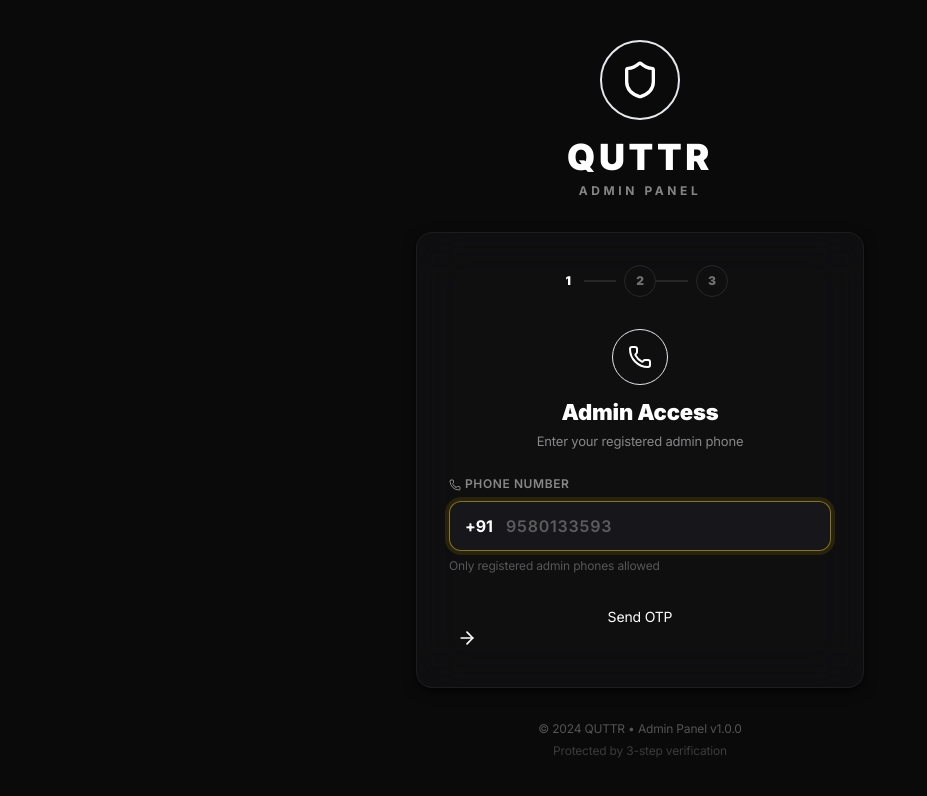
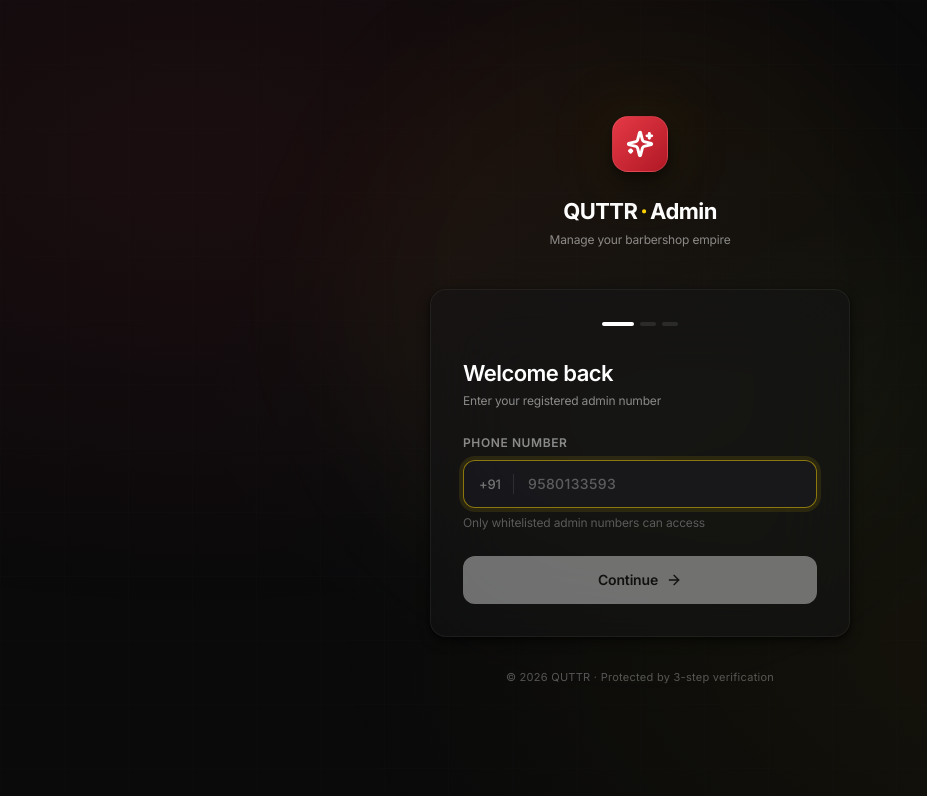
Before and after one commit to polluxvs0-netizen/quttr-admin, a Next.js app: page /login in a window 1280 px wide. Shown: the top 796 px of the page, without its empty margins (0-927 px from the left). Built offline with nearby package versions, Linux system fonts and the light colour scheme.

Commit message:
Update page.js

```diff
--- a/src/app/login/page.js
+++ b/src/app/login/page.js
@@ -4,24 +4,16 @@ import { useState, useEffect, useRef } from 'react';
 import { useRouter } from 'next/navigation';
 import toast from 'react-hot-toast';
 import {
-  Shield,
-  Phone,
-  Lock,
-  ArrowRight,
-  Loader2,
-  ShieldCheck,
-  KeyRound,
-  ChevronLeft,
-  Eye,
-  EyeOff,
+  Shield, Phone, Lock, ArrowRight, Loader2,
+  ShieldCheck, KeyRound, ChevronLeft, Eye, EyeOff,
+  Sparkles, Command,
 } from 'lucide-react';
 import { authService } from '../../services/auth';
 
 export default function LoginPage() {
   const router = useRouter();
-  const [step, setStep] = useState(1); // 1: phone, 2: otp, 3: password
+  const [step, setStep] = useState(1);
   const [loading, setLoading] = useState(false);
-
   const [phone, setPhone] = useState('');
   const [otp, setOtp] = useState(['', '', '', '']);
   const [password, setPassword] = useState('');
@@ -31,14 +23,10 @@ export default function LoginPage() {
 
   const otpRefs = [useRef(null), useRef(null), useRef(null), useRef(null)];
 
-  // Redirect if already logged in
   useEffect(() => {
-    if (authService.isAuthenticated()) {
-      router.push('/dashboard');
-    }
+    if (authService.isAuthenticated()) router.push('/dashboard');
   }, [router]);
 
-  // Resend OTP timer
   useEffect(() => {
     if (resendTimer > 0) {
       const timer = setTimeout(() => setResendTimer(resendTimer - 1), 1000);
@@ -46,29 +34,23 @@ export default function LoginPage() {
     }
   }, [resendTimer]);
 
-  // Auto-focus first OTP box when moving to step 2
   useEffect(() => {
     if (step === 2 && otpRefs[0].current) {
       setTimeout(() => otpRefs[0].current?.focus(), 300);
     }
   }, [step]);
 
-  // ─── Step 1: Send OTP ─────────────────────────
   const handleSendOTP = async (e) => {
     e.preventDefault();
     const cleanPhone = phone.replace(/\D/g, '').slice(-10);
-
-    if (cleanPhone.length !== 10) {
-      toast.error('Enter valid 10-digit phone number');
-      return;
-    }
+    if (cleanPhone.length !== 10) return toast.error('Enter valid 10-digit number');
 
     setLoading(true);
     const result = await authService.sendOTP(cleanPhone);
     setLoading(false);
 
     if (result.success) {
-      toast.success('OTP sent to your phone');
+      toast.success('OTP sent successfully');
       setStep(2);
       setResendTimer(60);
       setDevOTP(result.devOTP);
@@ -77,28 +59,17 @@ export default function LoginPage() {
     }
   };
 
-  // ─── OTP Input Handler ────────────────────────
   const handleOtpChange = (index, value) => {
     if (!/^\d*$/.test(value)) return;
     const newOtp = [...otp];
     newOtp[index] = value.slice(-1);
     setOtp(newOtp);
-
-    // Auto-advance
-    if (value && index < 3) {
-      otpRefs[index + 1].current?.focus();
-    }
-
-    // Auto-submit when complete
-    if (index === 3 && value && newOtp.every((d) => d)) {
-      handleVerifyOTP(newOtp.join(''));
-    }
+    if (value && index < 3) otpRefs[index + 1].current?.focus();
+    if (index === 3 && value && newOtp.every((d) => d)) handleVerifyOTP(newOtp.join(''));
   };
 
   const handleOtpKeyDown = (index, e) => {
-    if (e.key === 'Backspace' && !otp[index] && index > 0) {
-      otpRefs[index - 1].current?.focus();
-    }
+    if (e.key === 'Backspace' && !otp[index] && index > 0) otpRefs[index - 1].current?.focus();
   };
 
   const handleOtpPaste = (e) => {
@@ -110,13 +81,9 @@ export default function LoginPage() {
     }
   };
 
-  // ─── Step 2: Verify OTP ───────────────────────
   const handleVerifyOTP = async (otpCode) => {
     const code = otpCode || otp.join('');
-    if (code.length !== 4) {
-      toast.error('Enter complete 4-digit OTP');
-      return;
-    }
+    if (code.length !== 4) return toast.error('Enter complete OTP');
 
     setLoading(true);
     const result = await authService.verifyOTP(phone, code);
@@ -132,215 +99,154 @@ export default function LoginPage() {
     }
   };
 
-  // ─── Step 3: Verify Password + Login ─────────
   const handleLogin = async (e) => {
     e.preventDefault();
-    if (!password || password.length < 6) {
-      toast.error('Enter your admin password');
-      return;
-    }
+    if (!password || password.length < 6) return toast.error('Enter your password');
 
     setLoading(true);
     const result = await authService.login(phone, password);
     setLoading(false);
 
     if (result.success) {
-      toast.success(`Welcome back, ${result.admin.name}!`);
-      setTimeout(() => router.push('/dashboard'), 500);
+      toast.success(`Welcome, ${result.admin.name}`);
+      setTimeout(() => router.push('/dashboard'), 400);
     } else {
       toast.error(result.message);
       setPassword('');
     }
   };
 
-  // ─── Resend OTP ───────────────────────────────
   const handleResendOTP = async () => {
     if (resendTimer > 0) return;
     setLoading(true);
     const result = await authService.sendOTP(phone);
     setLoading(false);
-
     if (result.success) {
       toast.success('New OTP sent');
       setResendTimer(60);
       setOtp(['', '', '', '']);
       setDevOTP(result.devOTP);
-    } else {
-      toast.error(result.message);
-    }
-  };
-
-  // ─── Back button ──────────────────────────────
-  const handleBack = () => {
-    if (step === 2) {
-      setStep(1);
-      setOtp(['', '', '', '']);
-    } else if (step === 3) {
-      setStep(2);
-      setPassword('');
     }
   };
 
   return (
-    <div className="min-h-screen bg-dark-900 flex items-center justify-center p-4 relative overflow-hidden">
-      {/* ─── Animated Background ───────────────── */}
-      <div className="absolute inset-0 bg-mesh"></div>
-
-      <div className="absolute top-0 left-0 w-96 h-96 bg-gold-500/10 rounded-full blur-3xl animate-pulse"></div>
-      <div className="absolute bottom-0 right-0 w-96 h-96 bg-secondary-500/10 rounded-full blur-3xl animate-pulse"></div>
+    <div className="min-h-screen bg-surface-50 relative overflow-hidden flex items-center justify-center p-6">
+      {/* Background effects */}
+      <div className="fixed inset-0 mesh-bg pointer-events-none" />
+      <div className="fixed inset-0 grid-bg pointer-events-none opacity-40" />
+      <div className="fixed top-0 left-1/2 -translate-x-1/2 w-[600px] h-[600px] bg-accent-500/[0.03] rounded-full blur-3xl" />
 
       {/* Grid pattern */}
-      <div
-        className="absolute inset-0 opacity-[0.02]"
-        style={{
-          backgroundImage:
-            'linear-gradient(rgba(255,255,255,0.1) 1px, transparent 1px), linear-gradient(90deg, rgba(255,255,255,0.1) 1px, transparent 1px)',
-          backgroundSize: '50px 50px',
-        }}
-      ></div>
+      <div className="absolute inset-0 noise pointer-events-none" />
 
-      {/* ─── Main Card ─────────────────────────── */}
-      <div className="w-full max-w-md relative z-10 animate-slide-up">
-        {/* Logo Section */}
-        <div className="text-center mb-8">
-          <div className="inline-block relative">
-            <div className="absolute inset-0 bg-gold-500/20 rounded-full blur-2xl animate-pulse"></div>
-            <div className="relative w-20 h-20 mx-auto rounded-full bg-gradient-red border-2 border-gold-500 flex items-center justify-center shadow-red-lg">
-              <Shield className="w-10 h-10 text-white" />
+      {/* Main content */}
+      <div className="w-full max-w-[420px] relative z-10 animate-slide-up">
+        {/* Logo */}
+        <div className="mb-10 flex flex-col items-center">
+          <div className="relative mb-6">
+            <div className="absolute inset-0 bg-accent-500/20 rounded-2xl blur-2xl animate-glow" />
+            <div className="relative w-14 h-14 rounded-2xl bg-gradient-to-br from-brand-500 to-brand-700 border border-white/10 flex items-center justify-center shadow-elevation-3">
+              <Sparkles className="w-7 h-7 text-white" strokeWidth={2.5} />
             </div>
           </div>
 
-          <h1 className="text-4xl font-black text-gradient-gold tracking-widest mt-4">
-            QUTTR
+          <h1 className="text-2xl font-bold tracking-tight">
+            QUTTR<span className="text-accent-500 font-mono">·</span>Admin
           </h1>
-          <p className="text-xs font-bold text-white/50 tracking-[0.3em] mt-1">
-            ADMIN PANEL
-          </p>
+          <p className="text-caption mt-1">Manage your barbershop empire</p>
         </div>
 
-        {/* ─── Card ──────────────────────────── */}
-        <div className="card p-8">
-          {/* Step Indicator */}
-          <div className="flex items-center justify-center gap-2 mb-8">
+        {/* Card */}
+        <div className="card p-8 backdrop-blur-2xl">
+          {/* Progress */}
+          <div className="flex items-center justify-center gap-1.5 mb-8">
             {[1, 2, 3].map((s) => (
-              <div key={s} className="flex items-center">
               <div
-                  className={`w-8 h-8 rounded-full flex items-center justify-center text-xs font-black transition-all ${
-                    step >= s
-                      ? 'bg-gradient-gold text-dark-900 shadow-gold'
-                      : 'bg-dark-400 text-white/40 border border-white/10'
+                key={s}
+                className={`h-1 rounded-full transition-all duration-500 ${
+                  step > s ? 'w-8 bg-accent-500'
+                    : step === s ? 'w-8 bg-white'
+                    : 'w-4 bg-white/10'
                 }`}
-                >
-                  {step > s ? '✓' : s}
-                </div>
-                {s < 3 && (
-                  <div
-                    className={`w-8 h-0.5 transition-all ${
-                      step > s ? 'bg-gold-500' : 'bg-white/10'
-                    }`}
-                  ></div>
-                )}
-              </div>
+              />
             ))}
           </div>
 
           {/* Back button */}
           {step > 1 && (
             <button
-              onClick={handleBack}
-              className="flex items-center gap-1 text-white/50 hover:text-white text-sm mb-4 transition-colors"
+              onClick={() => step === 2 ? (setStep(1), setOtp(['', '', '', ''])) : (setStep(2), setPassword(''))}
+              className="flex items-center gap-1.5 text-white/40 hover:text-white text-sm mb-6 transition-colors group"
               disabled={loading}
             >
-              <ChevronLeft className="w-4 h-4" />
+              <ChevronLeft className="w-4 h-4 group-hover:-translate-x-0.5 transition-transform" />
               Back
             </button>
           )}
 
-          {/* ═══════════════════════════════════════
-              STEP 1: PHONE NUMBER
-              ═══════════════════════════════════════ */}
+          {/* STEP 1: Phone */}
           {step === 1 && (
             <form onSubmit={handleSendOTP} className="animate-fade-in">
-              <div className="text-center mb-6">
-                <div className="w-14 h-14 mx-auto rounded-full bg-gold-500/15 border border-gold-500/30 flex items-center justify-center mb-3">
-                  <Phone className="w-6 h-6 text-gold-500" />
-                </div>
-                <h2 className="text-2xl font-black text-white">Admin Access</h2>
-                <p className="text-white/50 text-sm mt-1">
-                  Enter your registered admin phone
-                </p>
+              <div className="mb-6">
+                <h2 className="text-heading mb-1">Welcome back</h2>
+                <p className="text-caption">Enter your registered admin number</p>
               </div>
 
-              <label className="label">
-                <Phone className="w-3 h-3 inline mr-1" />
-                Phone Number
-              </label>
+              <div className="mb-6">
+                <label className="label">Phone Number</label>
                 <div className="relative">
                   <div className="absolute inset-y-0 left-4 flex items-center pointer-events-none">
-                  <span className="text-gold-500 font-bold">+91</span>
+                    <span className="text-white/40 font-medium text-sm">+91</span>
+                    <div className="w-px h-5 bg-white/10 ml-3" />
                   </div>
                   <input
                     type="tel"
                     value={phone}
-                  onChange={(e) =>
-                    setPhone(e.target.value.replace(/\D/g, '').slice(0, 10))
-                  }
+                    onChange={(e) => setPhone(e.target.value.replace(/\D/g, '').slice(0, 10))}
                     placeholder="9580133593"
-                  className="input pl-14 text-lg tracking-wider font-semibold"
+                    className="input pl-16 text-base font-medium tracking-wide"
                     maxLength={10}
                     autoFocus
                     disabled={loading}
                   />
                 </div>
-              <p className="label-hint">Only registered admin phones allowed</p>
+                <p className="label-hint">Only whitelisted admin numbers can access</p>
+              </div>
 
               <button
                 type="submit"
                 disabled={loading || phone.length !== 10}
-                className="btn-gold w-full mt-6 h-14 text-base"
+                className="btn-primary w-full h-12 text-base"
               >
                 {loading ? (
-                  <>
-                    <Loader2 className="w-5 h-5 animate-spin mr-2" />
-                    Sending OTP...
-                  </>
+                  <><Loader2 className="w-4 h-4 animate-spin" /> Sending...</>
                 ) : (
-                  <>
-                    Send OTP
-                    <ArrowRight className="w-5 h-5 ml-2" />
-                  </>
+                  <>Continue <ArrowRight className="w-4 h-4" /></>
                 )}
               </button>
             </form>
           )}
 
-          {/* ═══════════════════════════════════════
-              STEP 2: OTP VERIFICATION
-              ═══════════════════════════════════════ */}
+          {/* STEP 2: OTP */}
           {step === 2 && (
             <div className="animate-fade-in">
-              <div className="text-center mb-6">
-                <div className="w-14 h-14 mx-auto rounded-full bg-gold-500/15 border border-gold-500/30 flex items-center justify-center mb-3">
-                  <ShieldCheck className="w-6 h-6 text-gold-500" />
-                </div>
-                <h2 className="text-2xl font-black text-white">Verify OTP</h2>
-                <p className="text-white/50 text-sm mt-1">
-                  Enter 4-digit code sent to
+              <div className="mb-6">
+                <h2 className="text-heading mb-1">Verify OTP</h2>
+                <p className="text-caption">
+                  Sent to <span className="text-white/80 font-medium">+91 {phone}</span>
                 </p>
-                <p className="text-gold-500 font-bold mt-1">+91 {phone}</p>
               </div>
 
-              {/* Dev OTP display */}
               {devOTP && (
-                <div className="bg-gold-500/10 border border-gold-500/30 rounded-xl p-3 mb-4 text-center">
-                  <p className="text-xs text-gold-500 font-bold">
-                    DEV MODE — OTP: <span className="tracking-widest">{devOTP}</span>
+                <div className="mb-6 p-3 rounded-xl bg-accent-500/[0.08] border border-accent-500/20">
+                  <p className="text-xs text-accent-400 flex items-center gap-2">
+                    <Command className="w-3.5 h-3.5" />
+                    Dev OTP: <span className="font-mono font-bold tracking-widest ml-1">{devOTP}</span>
                   </p>
                 </div>
               )}
 
-              {/* OTP Boxes */}
-              <div className="flex gap-3 justify-center mb-6">
+              <div className="flex gap-3 justify-between mb-6">
                 {otp.map((digit, index) => (
                   <input
                     key={index}
@@ -352,7 +258,7 @@ export default function LoginPage() {
                     onKeyDown={(e) => handleOtpKeyDown(index, e)}
                     onPaste={index === 0 ? handleOtpPaste : undefined}
                     disabled={loading}
-                    className="w-16 h-16 text-center text-2xl font-black bg-dark-500 border border-white/10 rounded-xl text-white focus:outline-none focus:border-gold-500 focus:ring-2 focus:ring-gold-500/20 transition-all"
+                    className="w-full h-14 text-center text-xl font-bold bg-surface-300/50 border border-white/[0.08] rounded-xl text-white focus:outline-none focus:border-accent-500/50 focus:bg-surface-300/80 focus:ring-4 focus:ring-accent-500/10 transition-all"
                     maxLength={1}
                   />
                 ))}
@@ -361,35 +267,25 @@ export default function LoginPage() {
               <button
                 onClick={() => handleVerifyOTP()}
                 disabled={loading || otp.some((d) => !d)}
-                className="btn-gold w-full h-14 text-base"
+                className="btn-primary w-full h-12 text-base"
               >
                 {loading ? (
-                  <>
-                    <Loader2 className="w-5 h-5 animate-spin mr-2" />
-                    Verifying...
-                  </>
+                  <><Loader2 className="w-4 h-4 animate-spin" /> Verifying...</>
                 ) : (
-                  <>
-                    Verify OTP
-                    <ArrowRight className="w-5 h-5 ml-2" />
-                  </>
+                  <>Verify <ArrowRight className="w-4 h-4" /></>
                 )}
               </button>
 
-              {/* Resend timer */}
               <div className="text-center mt-4">
                 {resendTimer > 0 ? (
-                  <p className="text-white/40 text-sm">
-                    Resend OTP in{' '}
-                    <span className="text-gold-500 font-bold">
-                      {resendTimer}s
-                    </span>
+                  <p className="text-caption">
+                    Resend in <span className="text-accent-500 font-medium">{resendTimer}s</span>
                   </p>
                 ) : (
                   <button
                     onClick={handleResendOTP}
                     disabled={loading}
-                    className="text-gold-500 text-sm font-semibold hover:underline"
+                    className="text-sm text-white/60 hover:text-white transition-colors"
                   >
                     Resend OTP
                   </button>
@@ -398,33 +294,22 @@ export default function LoginPage() {
             </div>
           )}
 
-          {/* ═══════════════════════════════════════
-              STEP 3: PASSWORD
-              ═══════════════════════════════════════ */}
+          {/* STEP 3: Password */}
           {step === 3 && (
             <form onSubmit={handleLogin} className="animate-fade-in">
-              <div className="text-center mb-6">
-                <div className="w-14 h-14 mx-auto rounded-full bg-gold-500/15 border border-gold-500/30 flex items-center justify-center mb-3">
-                  <KeyRound className="w-6 h-6 text-gold-500" />
-                </div>
-                <h2 className="text-2xl font-black text-white">
-                  Enter Password
-                </h2>
-                <p className="text-white/50 text-sm mt-1">
-                  Final step to access admin panel
-                </p>
+              <div className="mb-6">
+                <h2 className="text-heading mb-1">Enter password</h2>
+                <p className="text-caption">Final step to access dashboard</p>
               </div>
 
-              <label className="label">
-                <Lock className="w-3 h-3 inline mr-1" />
-                Admin Password
-              </label>
+              <div className="mb-6">
+                <label className="label">Admin Password</label>
                 <div className="relative">
                   <input
                     type={showPassword ? 'text' : 'password'}
                     value={password}
                     onChange={(e) => setPassword(e.target.value)}
-                  placeholder="Enter admin password"
+                    placeholder="Enter your password"
                     className="input pr-12"
                     autoFocus
                     disabled={loading}
@@ -432,52 +317,37 @@ export default function LoginPage() {
                   <button
                     type="button"
                     onClick={() => setShowPassword(!showPassword)}
-                  className="absolute inset-y-0 right-4 flex items-center text-white/40 hover:text-white transition-colors"
+                    className="absolute inset-y-0 right-3 flex items-center text-white/40 hover:text-white transition-colors"
                   >
-                  {showPassword ? (
-                    <EyeOff className="w-5 h-5" />
-                  ) : (
-                    <Eye className="w-5 h-5" />
-                  )}
+                    {showPassword ? <EyeOff className="w-4 h-4" /> : <Eye className="w-4 h-4" />}
                   </button>
+                </div>
               </div>
 
               <button
                 type="submit"
                 disabled={loading || !password}
-                className="btn-gold w-full mt-6 h-14 text-base"
+                className="btn-primary w-full h-12 text-base"
               >
                 {loading ? (
-                  <>
-                    <Loader2 className="w-5 h-5 animate-spin mr-2" />
-                    Logging in...
-                  </>
+                  <><Loader2 className="w-4 h-4 animate-spin" /> Signing in...</>
                 ) : (
-                  <>
-                    Login to Admin Panel
-                    <ArrowRight className="w-5 h-5 ml-2" />
-                  </>
+                  <>Sign in to Dashboard <ArrowRight className="w-4 h-4" /></>
                 )}
               </button>
 
-              {/* Security note */}
-              <div className="mt-6 p-3 bg-info/10 border border-info/20 rounded-xl">
-                <p className="text-xs text-info-light flex items-center gap-2">
-                  <Shield className="w-3 h-3 flex-shrink-0" />
-                  Your session will expire in 24 hours
-                </p>
+              <div className="mt-6 flex items-center gap-2 text-2xs text-white/40">
+                <Shield className="w-3 h-3" />
+                <span>Session expires in 24 hours</span>
               </div>
             </form>
           )}
         </div>
 
         {/* Footer */}
-        <div className="text-center mt-8">
-          <p className="text-xs text-white/30">
-            © 2024 QUTTR • Admin Panel v1.0.0
-          </p>
-          <p className="text-xs text-white/20 mt-1">
-            Protected by 3-step verification
+        <div className="mt-8 text-center">
+          <p className="text-2xs text-white/30 tracking-wide">
+            © 2026 QUTTR · Protected by 3-step verification
           </p>
         </div>
       </div>
```
Lines whose indentation alone changed are shown as unchanged.
